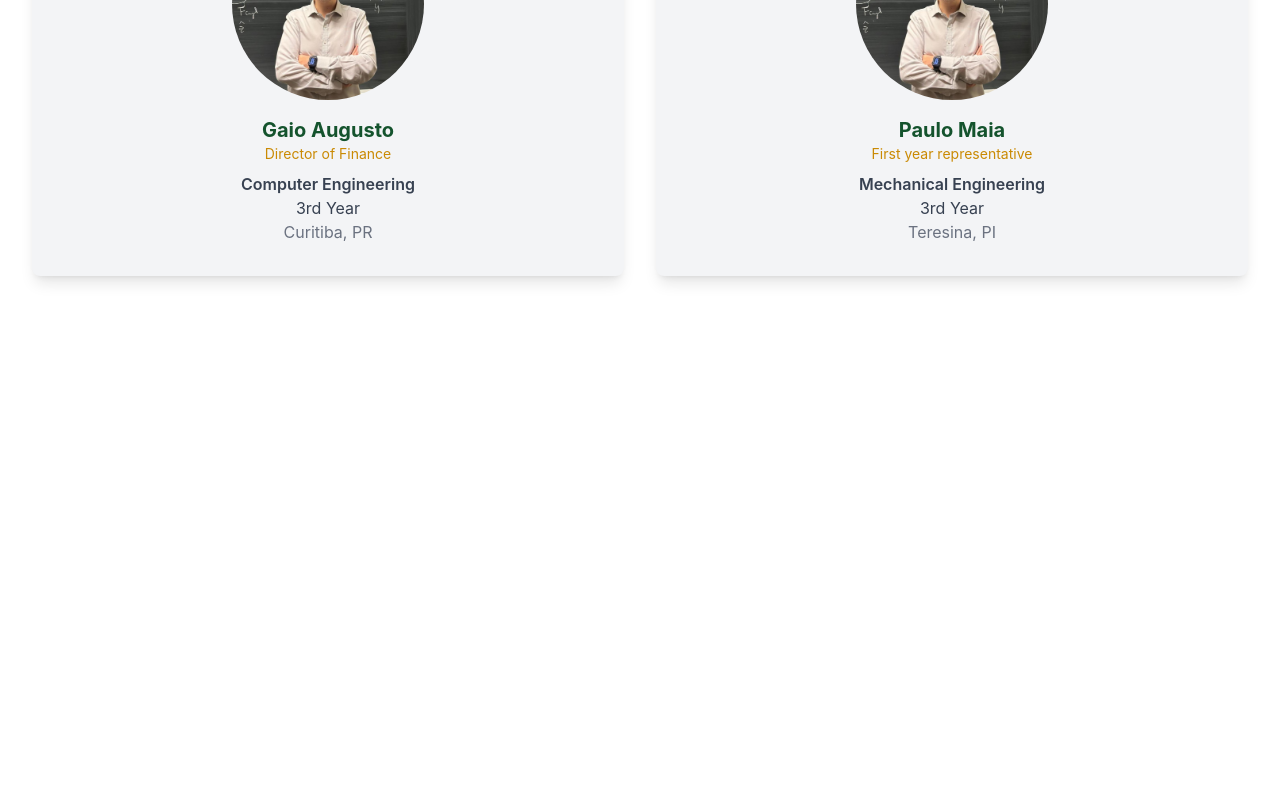
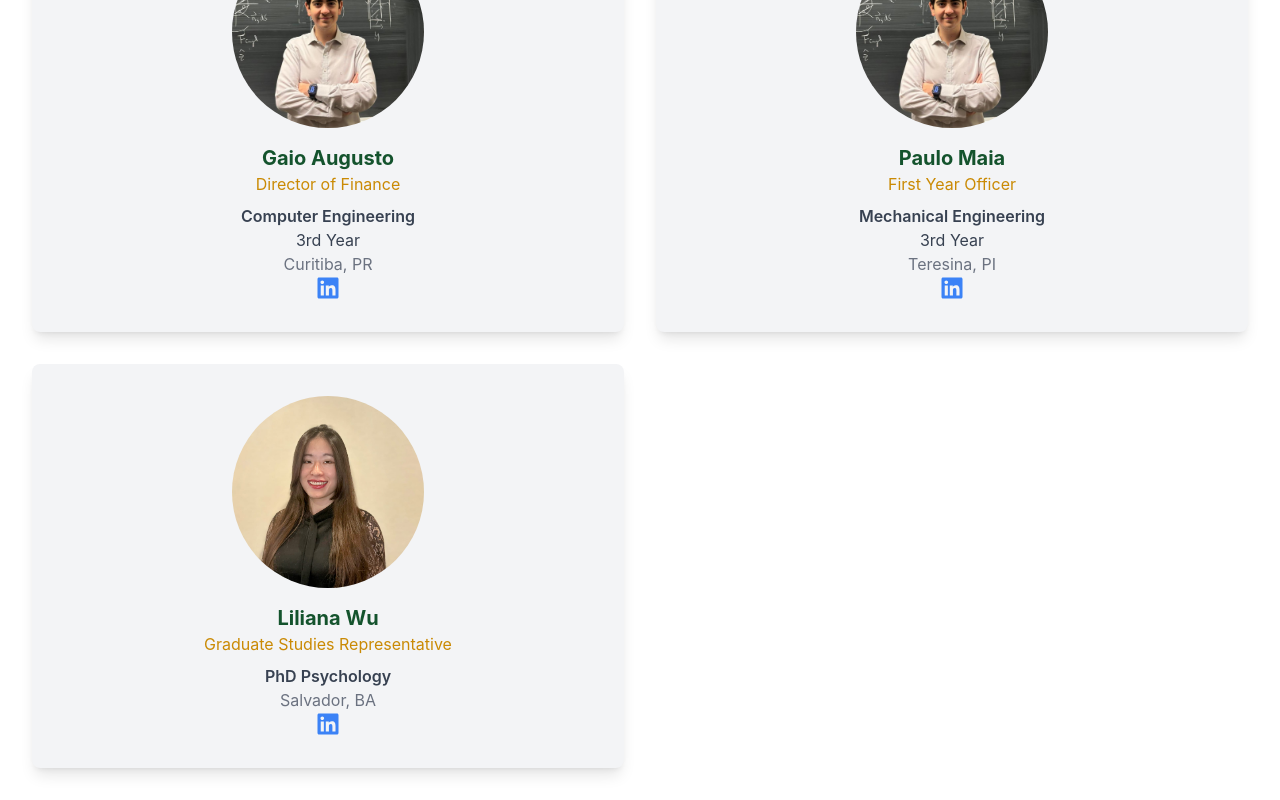
Before and after one commit to GaioAugusto/brasa-website, a React (Create React App) app: page /board in a window 1280 px wide. Shown: the part 884-1684 px from the top of the page. Before the commit the page ends 1192 px from the top, so only its background shows below. Built offline with nearby package versions, Linux system fonts and the light colour scheme.

Commit message:
Made the boardMember component re-usable

```diff
--- a/src/components/Board/Member/view.tsx
+++ b/src/components/Board/Member/view.tsx
@@ -1,7 +1,10 @@
+import { FaLinkedin } from "react-icons/fa";
 import { MemberViewProps } from "./types";
+import { useLocale } from "../../../contexts/Locale";
 
 type ComponentType = React.FC<MemberViewProps>;
 export const MemberView: ComponentType = ({ boardMember }) => {
+  const { commonLocale } = useLocale();
   return (
     <div
       key={boardMember.name}
@@ -13,12 +16,23 @@ export const MemberView: ComponentType = ({ boardMember }) => {
         className="w-40 h-40 md:w-48 md:h-48 rounded-full object-cover mb-4"
       />
       <h3 className="text-xl font-bold text-green-900">{boardMember.name}</h3>
-      <p className="text-yellow-600 text-sm mb-2">{boardMember.position}</p>
+      <p className="text-yellow-600 mb-2">
+        {commonLocale.get(boardMember.position)}
+      </p>
       <p className="text-gray-700 text-center">
         <span className="block font-semibold">{boardMember.major}</span>
-        <span>{boardMember.year} Year</span>
+        {boardMember.year && <span>{boardMember.year} Year</span>}
         <span className="block text-gray-500">{boardMember.city}</span>
       </p>
+      <a
+        href={boardMember.linkedin}
+        target="_blank"
+        rel="noopener noreferrer"
+        className="text-blue-500 transition-transform duration-300 transform hover:scale-125"
+      >
+        <FaLinkedin className="h-6 w-6" />
+      </a>
     </div>
   );
 };
+// className="text-white hover:text-pink-500 transition-transform duration-300 transform hover:scale-125"
--- a/src/resources/en-US.json
+++ b/src/resources/en-US.json
@@ -7,7 +7,12 @@
     "resources": "Resources",
     "board": "Our Board",
     "join": "Join Us",
-    "monthlyEvents": "Eventos mensais"
+    "monthlyEvents": "Eventos mensais",
+    "president": "President",
+    "vicePresident": "Vice-President",
+    "finance": "Director of Finance",
+    "firstYearOfficer": "First Year Officer",
+    "graduateRep": "Graduate Studies Representative"
   },
   "templates": {
     "welcomeDescription": "Be welcome to BRASA's UOFT official website",
--- a/src/resources/pt-BR.json
+++ b/src/resources/pt-BR.json
@@ -7,7 +7,12 @@
     "resources": "Recursos",
     "board": "Nosso Board",
     "join": "Entre pro clube",
-    "monthlyEvents": "Eventos mensais"
+    "monthlyEvents": "Eventos mensais",
+    "president": "Presidente",
+    "vicePresident": "Vice Presidente",
+    "finance": "Diretor de Finanças",
+    "firstYearOfficer": "Oficial de Calouros",
+    "graduateRep": "Representante de Graduate Studies"
   },
   "templates": {
     "welcomeDescription": "Seja bem-vindo ao site oficial da BRASA UofT!",
--- a/src/types/boardMember.ts
+++ b/src/types/boardMember.ts
@@ -1,8 +1,12 @@
+import { ModulesIdentifier } from "./strings/ModulesIdentifier";
+
 export interface BoardMember {
   name: string;
   picture: string;
   major: string;
-  year: string;
-  position: string;
+  year?: string;
+  // position: string;
+  position: keyof ModulesIdentifier["common"]; // Enforces valid keys
   city: string;
+  linkedin: string;
 }
--- a/src/types/strings/CommonStrings.ts
+++ b/src/types/strings/CommonStrings.ts
@@ -7,4 +7,9 @@ export interface CommonStrings {
   board: string;
   join: string;
   monthlyEvents: string;
+  president: string;
+  vicePresident: string;
+  finance: string;
+  firstYearOfficer: string;
+  graduateRep: string;
 }
--- a/src/utilities/boardMembers.ts
+++ b/src/utilities/boardMembers.ts
@@ -6,31 +6,43 @@ export const boardMembers: BoardMember[] = [
     picture: "/assef.jpeg",
     major: "Human Biology: Health&Disease Specialist",
     year: "3rd",
-    position: "President",
+    position: "president",
     city: "São Paulo, SP",
+    linkedin: "https://www.linkedin.com/in/felipe-schultz-assef-5002b31b2/",
   },
   {
     name: "Maria Eduarda Fonseca",
     picture: "/duda.jpeg",
     major: "Global Health Specialist",
     year: "3rd",
-    position: "Vice-President",
-    city: "Belo Horizonte, MG",
+    position: "vicePresident",
+    city: "Montes Claros, MG",
+    linkedin: "https://www.linkedin.com/in/duda-fonseca/",
   },
   {
     name: "Gaio Augusto",
     picture: "/gaio.jpeg",
     major: "Computer Engineering",
     year: "3rd",
-    position: "Director of Finance",
+    position: "finance",
     city: "Curitiba, PR",
+    linkedin: "https://www.linkedin.com/in/gaioaugusto/",
   },
   {
     name: "Paulo Maia",
     picture: "/gaio.jpeg",
     major: "Mechanical Engineering",
     year: "3rd",
-    position: "First year representative",
+    position: "firstYearOfficer",
     city: "Teresina, PI",
+    linkedin: "https://www.linkedin.com/in/paulo-cortellazzi/",
+  },
+  {
+    name: "Liliana Wu",
+    picture: "/liliana.jpeg",
+    major: "PhD Psychology",
+    position: "graduateRep",
+    city: "Salvador, BA",
+    linkedin: "https://www.linkedin.com/in/liliana-wu-20530212b/",
   },
 ];
--- /dev/null
+++ b/src/utilities/getLocaleString.ts
@@ -0,0 +1,9 @@
+export const getLocaleString = <T extends Record<string, any>>(
+  key: string | number | symbol,
+  locale: T
+): string => {
+  if (typeof key === "string" && key in locale) {
+    return locale[key];
+  }
+  return key.toString(); // Fallback to the raw key as a string
+};
```
